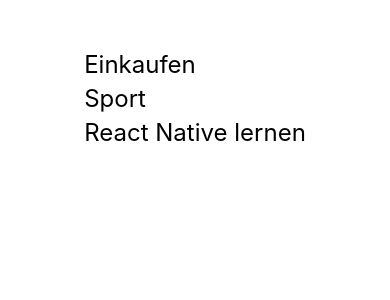
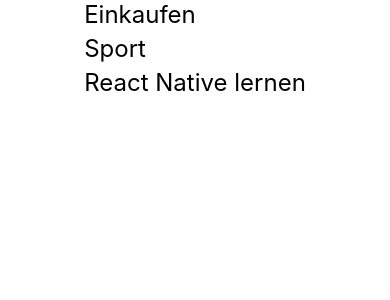
Before and after one commit to behrends/TodosReactNative, a React Native app: screen / in a window 390 px wide. Shown: the top 300 px of the page. Built offline with nearby package versions, Linux system fonts and the light colour scheme.

Commit message:
Abstand nach oben mit Expo Constants festgelegt

```diff
--- a/App.js
+++ b/App.js
@@ -1,4 +1,5 @@
 import { StatusBar } from 'expo-status-bar';
+import Constants from 'expo-constants';
 import { FlatList, StyleSheet, View } from 'react-native';
 import Todo from './components/Todo';
 
@@ -28,6 +29,6 @@
     backgroundColor: '#fff',
     alignItems: 'center',
     justifyContent: 'center',
-    paddingTop: 50, // <-- Abstand zum oberen Bildschirmrand
+    paddingTop: Constants.statusBarHeight,
   },
 });
--- a/package.json
+++ b/package.json
@@ -12,7 +12,8 @@
     "expo": "~51.0.28",
     "expo-status-bar": "~1.12.1",
     "react": "18.2.0",
-    "react-native": "0.74.5"
+    "react-native": "0.74.5",
+    "expo-constants": "~16.0.2"
   },
   "devDependencies": {
     "@babel/core": "^7.20.0"
```
Also changed, not shown: 1 other file (tests, documents, lock files or other folders).
